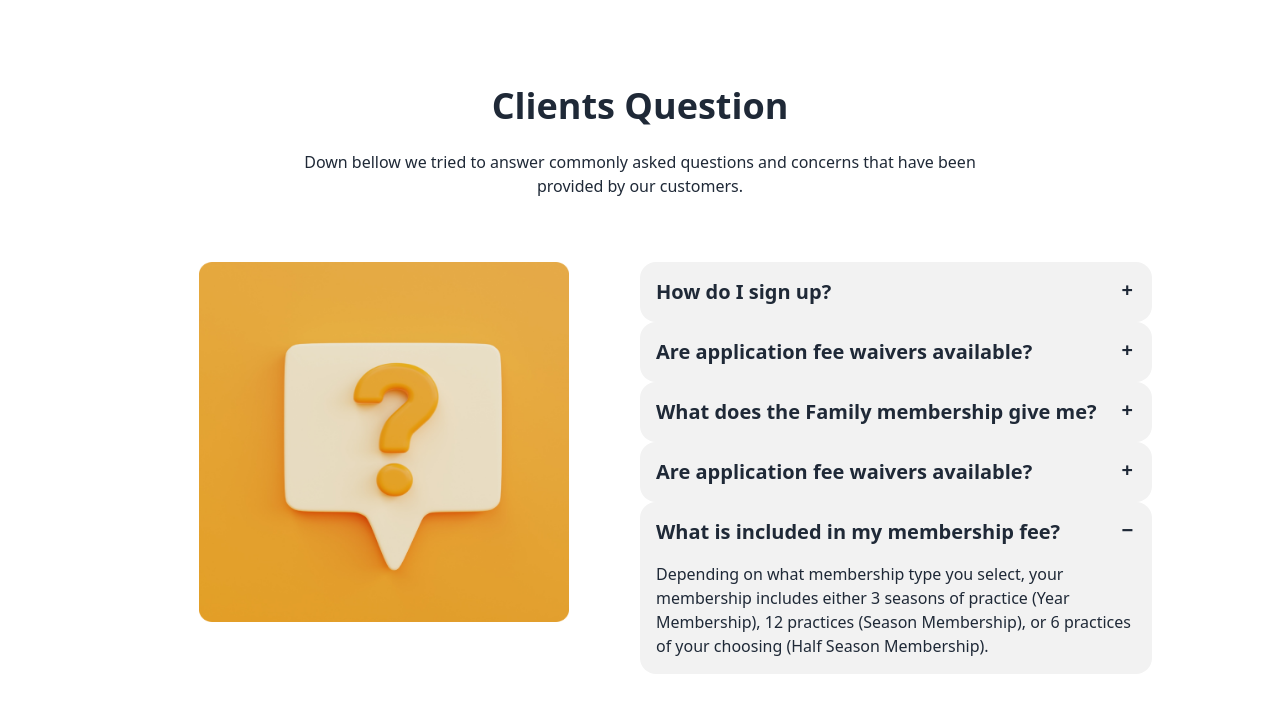
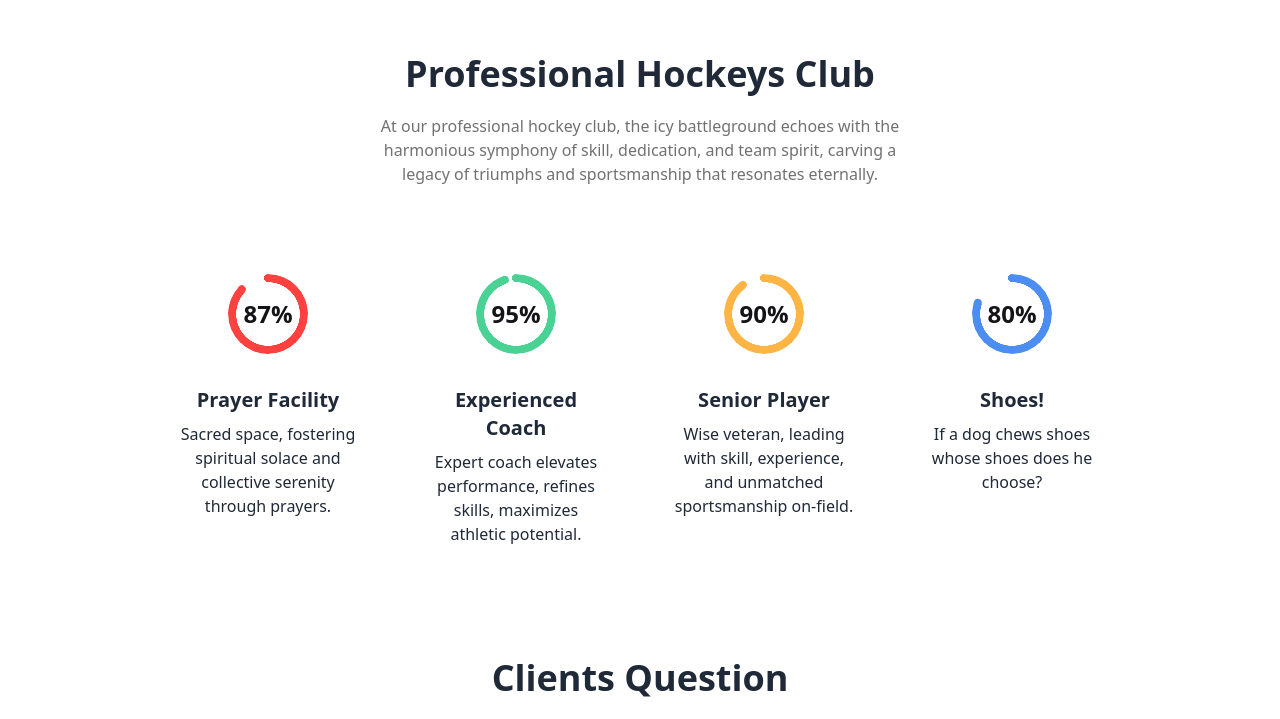
Before and after one commit to Shaon247on/Assignment-03-hockeys, a plain HTML site: page index.html in a window 1280 px wide. Shown: the part 710-1429 px from the top of the page. Drawn offline with nearby package versions, Linux system fonts and the light colour scheme.

Commit message:
addded the Professional section

```diff
--- a/index.html
+++ b/index.html
@@ -173,7 +173,56 @@
     </header>
 
     <main class="container mx-auto mt-12">
-
+        <!-- Professional section -->
+        <section class=" lg:mx-32">
+            <div class="text-center mb-12">
+                <h2 class="text-2xl lg:text-4xl font-extrabold lg:font-bold mb-5">Professional Hockeys Club</h2>
+            <p class="w-[390px] lg:w-[550px] mx-3 lg:mx-auto text-[#13131899] font-medium">At our professional hockey club, the icy battleground echoes with the harmonious symphony of skill, dedication, and team spirit, carving a legacy of triumphs and sportsmanship that resonates eternally.</p>
+            </div>
+            <!-- card section -->
+            <div class="flex flex-col lg:flex-row mx-4">
+                <!-- card-1 -->
+                <div class="card w-96 bg-base-100 ">
+                    <figure class="px-10 pt-10">
+                        <div class="radial-progress text-primary text-[#FF4240]" style="--value:87;" role="progressbar"><span class="text-2xl text-[#131318] font-bold">87%</span></div>
+                    </figure>
+                    <div class="card-body items-center text-center">
+                        <h2 class="card-title">Prayer Facility</h2>
+                        <p>Sacred space, fostering spiritual solace and collective serenity through prayers.</p>
+                    </div>
+                </div>
+                <!-- card-2 -->
+                <div class="card w-96 bg-base-100 ">
+                    <figure class="px-10 pt-10">
+                        <div class="radial-progress text-primary text-[#49D293]" style="--value:95;" role="progressbar"><span class="text-2xl text-[#131318] font-bold">95%</span></div>
+                    </figure>
+                    <div class="card-body items-center text-center">
+                        <h2 class="card-title">Experienced Coach</h2>
+                        <p>Expert coach elevates performance, refines skills, maximizes athletic potential.</p>
+                    </div>
+                </div>
+                <!-- card-3 -->
+                <div class="card w-96 bg-base-100 ">
+                    <figure class="px-10 pt-10">
+                        <div class="radial-progress text-primary bg-transparent text-[#FFB546] " style="--value:90;" role="progressbar"><span class="text-black"><span class="text-2xl text-[#131318] font-bold">90%</span></span></div>
+                    </figure>
+                    <div class="card-body items-center text-center">
+                        <h2 class="card-title">Senior Player</h2>
+                        <p>Wise veteran, leading with skill, experience, and unmatched sportsmanship on-field.</p>
+                    </div>
+                </div>
+                <!-- card-8 -->
+                <div class="card w-96 bg-base-100 ">
+                    <figure class="px-10 pt-10">
+                        <div class="radial-progress text-primary text-[#4C8DF1]" style="--value:80;" role="progressbar"><span class="text-2xl text-[#131318] font-bold">80%</span></div>
+                    </figure>
+                    <div class="card-body items-center text-center">
+                        <h2 class="card-title">Shoes!</h2>
+                        <p>If a dog chews shoes whose shoes does he choose?</p>
+                    </div>
+                </div>
+            </div>
+        </section>
 
         <!-- FAQ Section -->
         <section class="mt-20">
@@ -378,18 +427,28 @@
                         <div class=" mb-4 lg:mb-8">
                             <h2 class=" text-2xl font-bold text-white">Get In Touch</h2>
                         </div>
-                        <p class="lg:w-[250px] text-[#CFCFCF] ">Connect effortlessly through our email or call us on the number bellow. Our dedicated team is here to ensure your experience is seamless and satisfactory.</p>
+                        <p class="lg:w-[250px] text-[#CFCFCF] ">Connect effortlessly through our email or call us on the
+                            number bellow. Our dedicated team is here to ensure your experience is seamless and
+                            satisfactory.</p>
                         <div class="flex justify-center lg:justify-start mt-6 text-[#ffffffcc] gap-4">
-                            <svg xmlns="http://www.w3.org/2000/svg" width="24" height="24" viewBox="0 0 24 24" fill="none">
-                                <path d="M21.75 6.75V17.25C21.75 17.8467 21.5129 18.419 21.091 18.841C20.669 19.2629 20.0967 19.5 19.5 19.5H4.5C3.90326 19.5 3.33097 19.2629 2.90901 18.841C2.48705 18.419 2.25 17.8467 2.25 17.25V6.75M21.75 6.75C21.75 6.15326 21.5129 5.58097 21.091 5.15901C20.669 4.73705 20.0967 4.5 19.5 4.5H4.5C3.90326 4.5 3.33097 4.73705 2.90901 5.15901C2.48705 5.58097 2.25 6.15326 2.25 6.75M21.75 6.75V6.993C21.75 7.37715 21.6517 7.75491 21.4644 8.0903C21.2771 8.42569 21.0071 8.70754 20.68 8.909L13.18 13.524C12.8252 13.7425 12.4167 13.8582 12 13.8582C11.5833 13.8582 11.1748 13.7425 10.82 13.524L3.32 8.91C2.99292 8.70854 2.72287 8.42669 2.53557 8.0913C2.34827 7.75591 2.24996 7.37815 2.25 6.994V6.75" stroke="#FF4240" stroke-width="1.5" stroke-linecap="round" stroke-linejoin="round"/>
-                                </svg>
-                                <p>hockeys@support.com</p>
+                            <svg xmlns="http://www.w3.org/2000/svg" width="24" height="24" viewBox="0 0 24 24"
+                                fill="none">
+                                <path
+                                    d="M21.75 6.75V17.25C21.75 17.8467 21.5129 18.419 21.091 18.841C20.669 19.2629 20.0967 19.5 19.5 19.5H4.5C3.90326 19.5 3.33097 19.2629 2.90901 18.841C2.48705 18.419 2.25 17.8467 2.25 17.25V6.75M21.75 6.75C21.75 6.15326 21.5129 5.58097 21.091 5.15901C20.669 4.73705 20.0967 4.5 19.5 4.5H4.5C3.90326 4.5 3.33097 4.73705 2.90901 5.15901C2.48705 5.58097 2.25 6.15326 2.25 6.75M21.75 6.75V6.993C21.75 7.37715 21.6517 7.75491 21.4644 8.0903C21.2771 8.42569 21.0071 8.70754 20.68 8.909L13.18 13.524C12.8252 13.7425 12.4167 13.8582 12 13.8582C11.5833 13.8582 11.1748 13.7425 10.82 13.524L3.32 8.91C2.99292 8.70854 2.72287 8.42669 2.53557 8.0913C2.34827 7.75591 2.24996 7.37815 2.25 6.994V6.75"
+                                    stroke="#FF4240" stroke-width="1.5" stroke-linecap="round"
+                                    stroke-linejoin="round" />
+                            </svg>
+                            <p>hockeys@support.com</p>
                         </div>
                         <div class="flex justify-center lg:justify-start mt-6 text-[#ffffffcc] gap-4">
-                            <svg xmlns="http://www.w3.org/2000/svg" width="24" height="24" viewBox="0 0 24 24" fill="none">
-                                <path d="M2.25 6.75C2.25 15.034 8.966 21.75 17.25 21.75H19.5C20.0967 21.75 20.669 21.5129 21.091 21.091C21.5129 20.669 21.75 20.0967 21.75 19.5V18.128C21.75 17.612 21.399 17.162 20.898 17.037L16.475 15.931C16.035 15.821 15.573 15.986 15.302 16.348L14.332 17.641C14.05 18.017 13.563 18.183 13.122 18.021C11.4849 17.4191 9.99815 16.4686 8.76478 15.2352C7.53141 14.0018 6.58087 12.5151 5.979 10.878C5.817 10.437 5.983 9.95 6.359 9.668L7.652 8.698C8.015 8.427 8.179 7.964 8.069 7.525L6.963 3.102C6.90214 2.85869 6.76172 2.6427 6.56405 2.48834C6.36638 2.33397 6.1228 2.25008 5.872 2.25H4.5C3.90326 2.25 3.33097 2.48705 2.90901 2.90901C2.48705 3.33097 2.25 3.90326 2.25 4.5V6.75Z" stroke="#FF4240" stroke-width="1.5" stroke-linecap="round" stroke-linejoin="round"/>
-                                </svg>
-                                <p>(+62) 123-321-543</p>
+                            <svg xmlns="http://www.w3.org/2000/svg" width="24" height="24" viewBox="0 0 24 24"
+                                fill="none">
+                                <path
+                                    d="M2.25 6.75C2.25 15.034 8.966 21.75 17.25 21.75H19.5C20.0967 21.75 20.669 21.5129 21.091 21.091C21.5129 20.669 21.75 20.0967 21.75 19.5V18.128C21.75 17.612 21.399 17.162 20.898 17.037L16.475 15.931C16.035 15.821 15.573 15.986 15.302 16.348L14.332 17.641C14.05 18.017 13.563 18.183 13.122 18.021C11.4849 17.4191 9.99815 16.4686 8.76478 15.2352C7.53141 14.0018 6.58087 12.5151 5.979 10.878C5.817 10.437 5.983 9.95 6.359 9.668L7.652 8.698C8.015 8.427 8.179 7.964 8.069 7.525L6.963 3.102C6.90214 2.85869 6.76172 2.6427 6.56405 2.48834C6.36638 2.33397 6.1228 2.25008 5.872 2.25H4.5C3.90326 2.25 3.33097 2.48705 2.90901 2.90901C2.48705 3.33097 2.25 3.90326 2.25 4.5V6.75Z"
+                                    stroke="#FF4240" stroke-width="1.5" stroke-linecap="round"
+                                    stroke-linejoin="round" />
+                            </svg>
+                            <p>(+62) 123-321-543</p>
                         </div>
                     </aside>
                     <nav class=" ml-[40px] lg:ml-0 lg:text-start">
```
